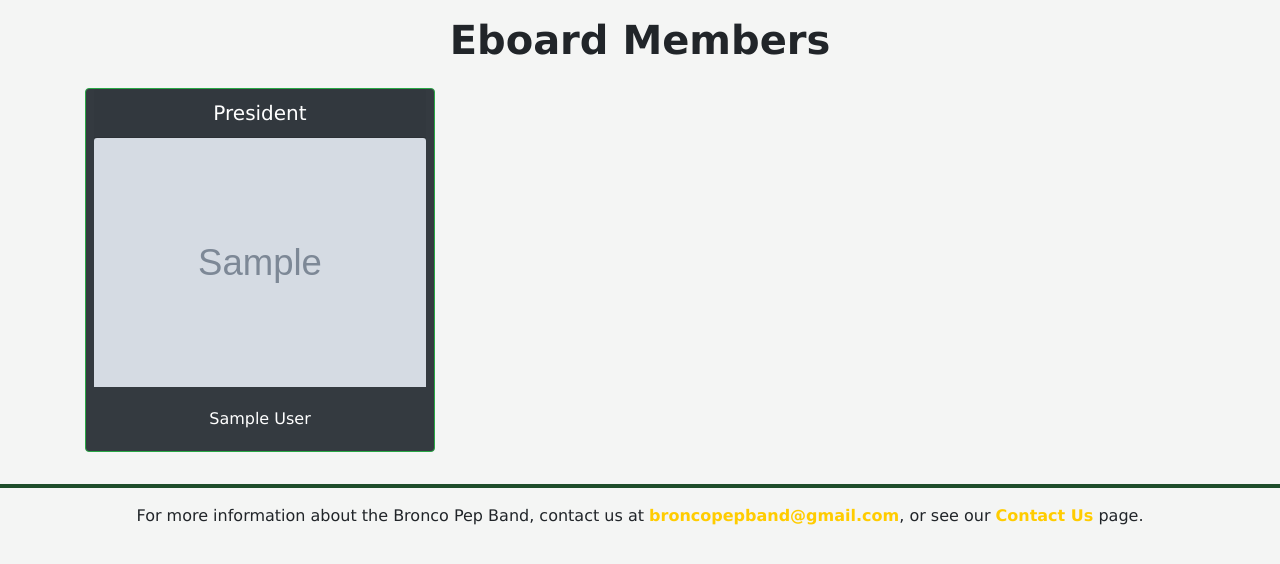
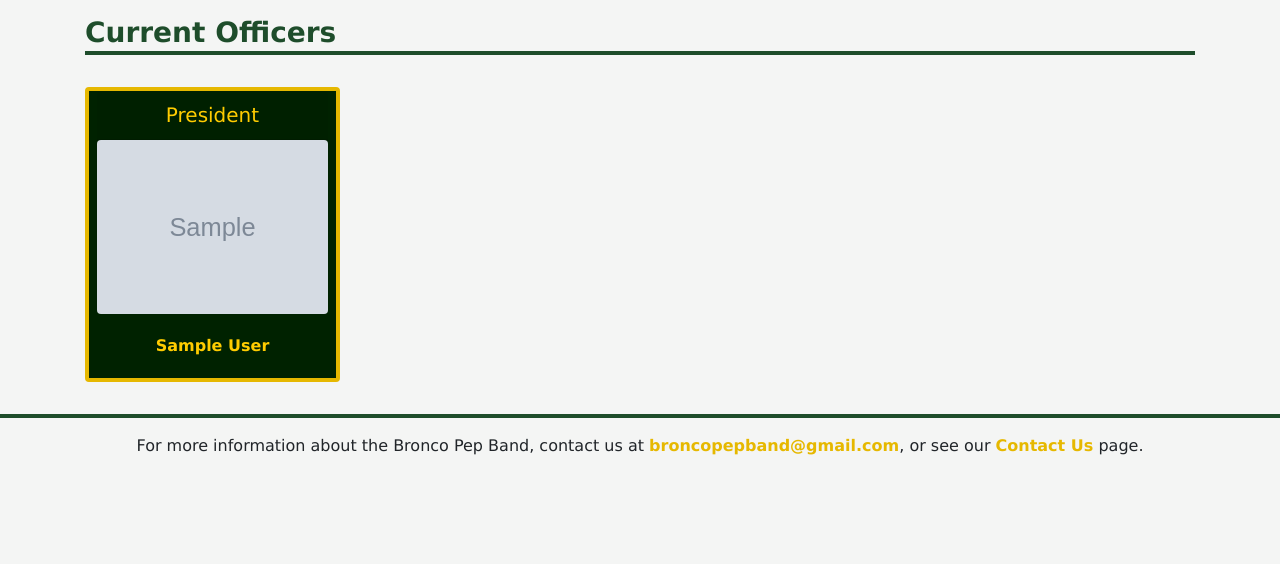
Before and after one commit to Trainzack/MarkTime, a Django app: page /MarkTime/leadership/ in a window 1280 px wide. Shown: the part 177-741 px from the top of the page. Run offline with Django 3.2, Linux system fonts and the light colour scheme; tables that the repository leaves empty hold one stand-in row (values such as "Sample post"); grey boxes marked "Sample" are stand-in pictures; some libraries are stand-ins or nearby versions.

Commit message:
Added styles to leadership page

```diff
--- a/MarkTimeSite/MarkTimeApp/admin.py
+++ b/MarkTimeSite/MarkTimeApp/admin.py
@@ -27,7 +27,9 @@ class BandPictureAdmin(admin.ModelAdmin):
 
 
 class EboardMemberAdmin(admin.ModelAdmin):
-    list_display = ('__str__', 'eboard_position')
+    list_display = ('__str__', 'eboard_position','eboard_picture','is_active_eboard')
+    list_editable = ('is_active_eboard',)
+    list_filter = ('is_active_eboard',)
 
 
 class RecordingAdmin(admin.ModelAdmin):
--- a/MarkTimeSite/MarkTimeApp/models.py
+++ b/MarkTimeSite/MarkTimeApp/models.py
@@ -32,7 +32,7 @@ class BandPictureQuerySet(models.QuerySet):
 class BandPicture(models.Model):
     objects = BandPictureQuerySet.as_manager()
 
-    picture_file = models.ImageField(upload_to="pictures")
+    picture_file = models.ImageField(upload_to="pictures/band")
     on_front_page = models.BooleanField()
     display_priority = models.IntegerField(default=0)
     caption = models.TextField(max_length=200)
@@ -79,10 +79,12 @@ class EboardMember(models.Model):
         ('Property Manager', 'Property Manager'),
         ('Historian', 'Historian'),
         ('Webmaster', 'Webmaster'),
-        ('Section Leader', 'Section Leader')
+        ('Section Leader', 'Section Leader'),
+        ('Advisor', 'Advisor')
     )
     eboard_position = models.CharField(max_length=20, choices=EBOARD_POSITIONS)
     about_me = models.TextField()
+    is_active_eboard = models.BooleanField(default=True)
 
     # Create a one to one relationship with a picture of the eboard member
     # on_delete set to SET_NULL so a picture being deleted doesn't delete the eboard member
--- a/MarkTimeSite/MarkTimeApp/static/MarkTimeApp/custom.css
+++ b/MarkTimeSite/MarkTimeApp/static/MarkTimeApp/custom.css
@@ -33,7 +33,6 @@ body{
 .bg-gold{
     background-color: #ffcc00
 }
-
 
 .banner{
     width: 60%;
@@ -91,3 +90,34 @@ hr{
     background-color: #1E4D2B;
     margin-bottom: 1rem;
 }
+
+.bronco-link{
+    color: #e6b800;
+}
+
+.bronco-link:hover{
+    color: #b38f00;
+}
+
+.history-link{
+    font-weight: bold;
+    text-align: center;
+    color: #e6b800;
+    background-color: #020;
+    border-style: solid;
+    border-width 5px;
+    border-radius: 5px;
+    border-color: #e6b800;
+}
+
+.history-link:hover{
+    color: #e6b800;
+    background-color: #1E4D2B;
+}
+
+.eboard-card-border{
+    border-style: solid;
+    border-width: 4px;
+    border-radius: 4px;
+    border-color: #e6b800;
+}
--- a/MarkTimeSite/MarkTimeApp/templates/MarkTimeApp/Base.html
+++ b/MarkTimeSite/MarkTimeApp/templates/MarkTimeApp/Base.html
@@ -57,8 +57,8 @@
     <footer>
       <hr class="bg-bronco mt-3 mb-3"/>
       <div class="container-fluid text-center">
-        <p>For more information about the Bronco Pep Band, contact us at <a class="text-color-gold" href="mailto:broncopepband@gmail.com"><b>broncopepband@gmail.com</b></a>,
-          or see our <a class="text-color-gold" href="#"><b>Contact Us</b></a> page.</p>
+        <p>For more information about the Bronco Pep Band, contact us at <a class="bronco-link" href="mailto:broncopepband@gmail.com"><b>broncopepband@gmail.com</b></a>,
+          or see our <a class="bronco-link" href="#"><b>Contact Us</b></a> page.</p>
       </div>
     </footer>
 
--- a/MarkTimeSite/MarkTimeApp/templates/MarkTimeApp/FAQ.html
+++ b/MarkTimeSite/MarkTimeApp/templates/MarkTimeApp/FAQ.html
@@ -7,7 +7,7 @@
         </div>
         {% for question in FAQ %}
         <p class="mb-1"><b>{{ question.question }}</b></p>
-        <p class="mb-5">{{ question.answer }}</p>
+        <p class="mb-4">{{ question.answer }}</p>
         {% endfor %}
     </div>
 {% endblock content %}
--- a/MarkTimeSite/MarkTimeApp/templates/MarkTimeApp/Leadership.html
+++ b/MarkTimeSite/MarkTimeApp/templates/MarkTimeApp/Leadership.html
@@ -1,18 +1,21 @@
 {% extends 'MarkTimeApp/Base.html' %}
 {% block content %}
     <div class="container">
-        <h1 class="text-center"><b>Eboard Members</b></h1>
-        <div class="row">
+        <div class="section-header">
+            <h3>Current Officers</h3>
+            <hr/>
+        </div>
+        <div class="row row-eq-height">
             <!-- For every eboard member make a boostrap card that fits into a boostrap column -->
             {% for board_member in eboard_members %}
-            <div class="col-md-4">
-                <div class="card border-success bg-dark text-white my-3 text-center px-2">
+            <div class="col-lg-3 col-md-4 col-6 d-flex align-items-stretch">
+                <div class="card bg-dark-bronco my-3 text-center px-2 eboard-card-border text-color-gold">
                     <div class="card-header">
                         <h5 class="card-text">{{ board_member.eboard_position }}</h5>
                     </div>
-                    <img class="card-img-top" src="{{board_member.eboard_picture.picture_file.url}}" alt="{{board_member.eboard_picture.alt_text"/>
+                    <img class="card-img-top rounded" src="{{board_member.eboard_picture.picture_file.url}}" alt="{{board_member.eboard_picture.alt_text"/>
                     <div class="card-body">
-                        <p class="card-text">{{board_member.first_name}} {{board_member.last_name}}</p>
+                        <p class="card-text font-weight-bold">{{board_member.first_name}} {{board_member.last_name}}</p>
                     </div>
                 </div>
             </div>
--- a/MarkTimeSite/MarkTimeApp/templates/MarkTimeApp/PageWithCarousel.html
+++ b/MarkTimeSite/MarkTimeApp/templates/MarkTimeApp/PageWithCarousel.html
@@ -13,6 +13,7 @@
 
             <!-- This is where the carousel is defined. Its set to a sliding animation using an interval of 4000ms for auto slide -->
             <div id="BandPicCarousel" class="carousel slide border-dark" data-ride="carousel" data-interval="4000">
+                {% if page_pictures.count > 1 %}
                     <ol class="carousel-indicators">
                         <!-- First indicator -->
                         <li data-target="#BandPicCarousel" data-slide-to="0" class="active"></li>
@@ -21,6 +22,7 @@
                             <li data-target="#BandPicCarousel" data-slide-to="{{ forloop.counter }}"></li>
                         {% endfor %}
                     </ol>
+                {% endif %}
 
                 <div class="carousel-inner">
                     <!-- First carousel item with caption. Assume there is at least 1 picture on the front page. -->
@@ -45,6 +47,7 @@
 
                 <!-- These are the controls for manually going through the carousel -->
                 <!-- They can be removed if no controls are desired -->
+                {% if page_pictures.count > 1 %}
                 <a class="carousel-control-prev" href="#BandPicCarousel" role="button" data-slide="prev">
                     <span class="carousel-control-prev-icon" aria-hidden="true"></span>
                     <span class="sr-only">Previous</span>
@@ -53,6 +56,7 @@
                     <span class="carousel-control-next-icon" aria-hidden="true"></span>
                     <span class="sr-only">Next</span>
                 </a>
+                {% endif %}
             </div> <!-- End Carousel -->
         </div>
     {% endif %}
--- a/MarkTimeSite/MarkTimeApp/views.py
+++ b/MarkTimeSite/MarkTimeApp/views.py
@@ -30,7 +30,7 @@ def eboard_member(request, eboard_first_name, eboard_last_name):
 
 
 def history_index(request):
-    history_objects = HistoryYear.objects.all()
+    history_objects = HistoryYear.objects.all().order_by('year')
     context = {
         "history_objects": history_objects,
         "in_history": True
```
Also changed, not shown: MarkTimeSite/MarkTimeApp/templates/MarkTimeApp/HistoryIndex.html (+8 -6 lines), MarkTimeSite/MarkTimeApp/migrations/0023_auto_20190821_1432.py (added), MarkTimeSite/media/pictures/Uploadable.jpg (added), MarkTimeSite/media/pictures/jet.jpg (added), MarkTimeSite/media/pictures/omar.jpg (added). Lines whose indentation alone changed are shown as unchanged.
